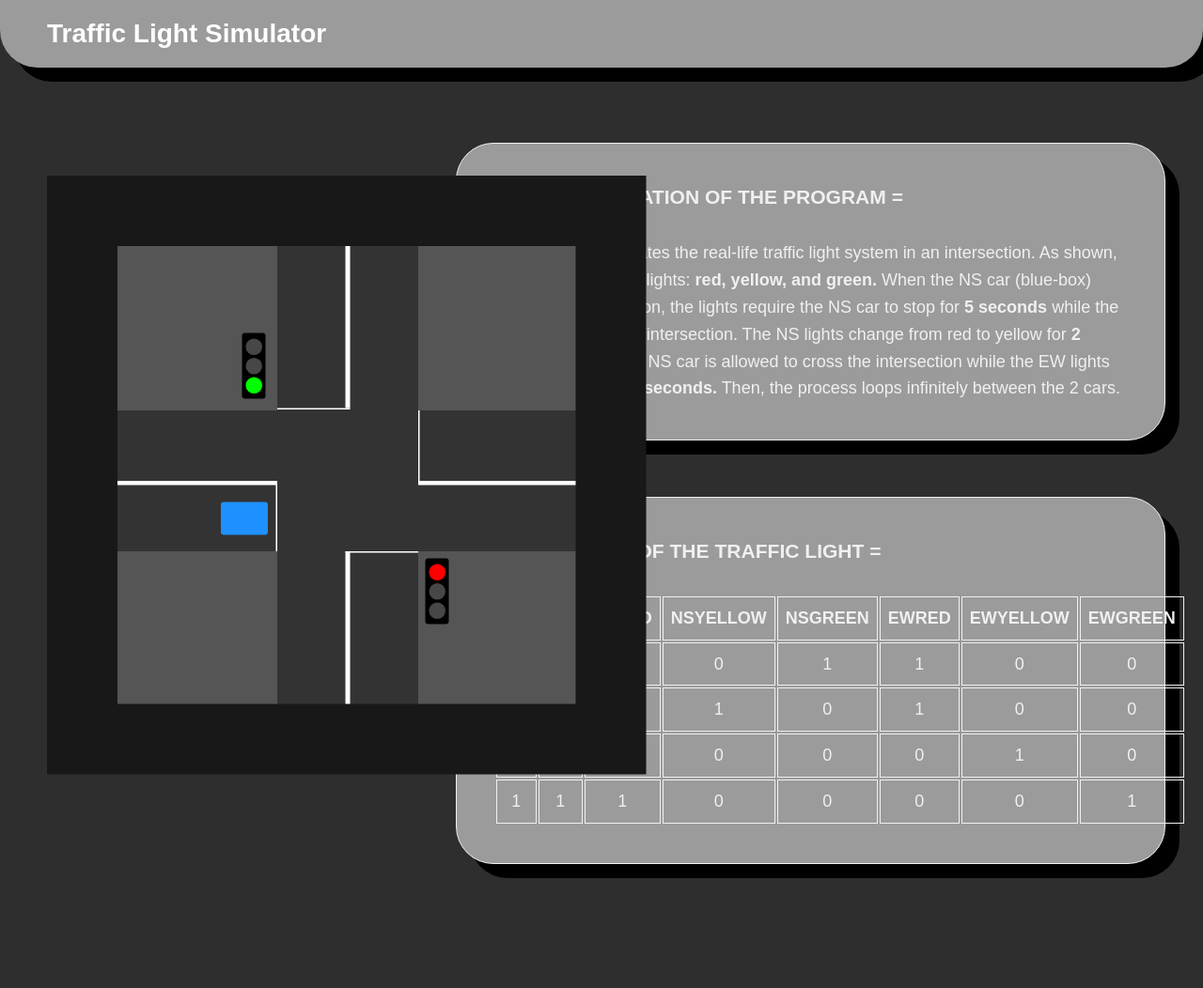
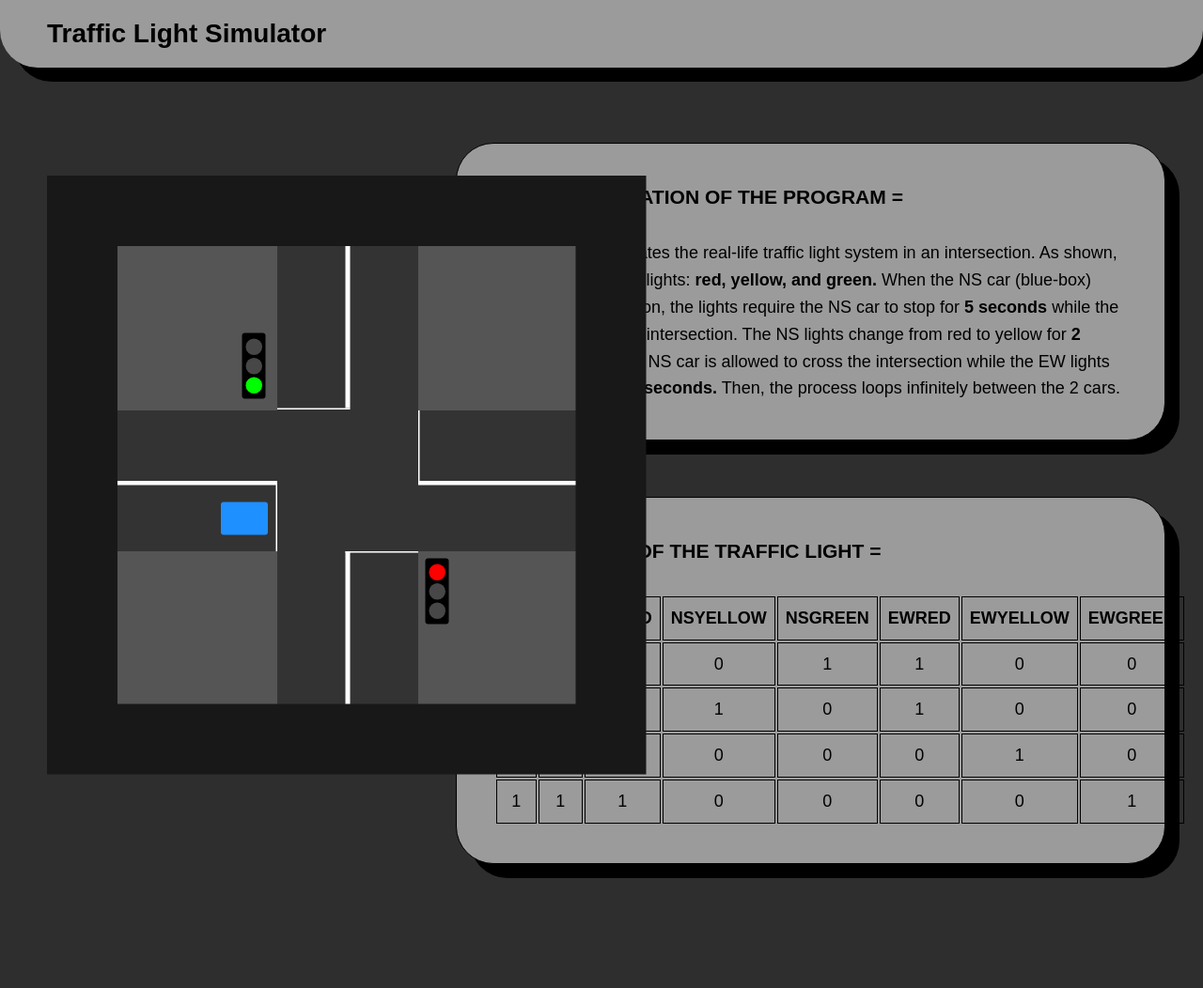
Before and after one commit to shynerietorres-creator/Trafficlightsimulator, a Flask app: page / in a window 1280 px wide. Shown: the whole page at 94% size. Run offline with Flask 3, Linux system fonts and the light colour scheme.

Commit message:
style.css

```diff
--- a/static/style.css
+++ b/static/style.css
@@ -13,7 +13,7 @@ body {
 
 .site-header {
     background-color: #9b9b9b;
-    color: #fff;
+    color: black;
     padding: 20px 50px;
     font-size: 28px;
     font-weight: bold;
@@ -29,7 +29,7 @@ body {
     padding: 40px;
     float: right;
     border-radius: 40px;
-    color: #f0f0f0;
+    color: black;
     line-height: 1.6;
     font-size: 18px;
     transform: translateY(80px);
@@ -45,7 +45,7 @@ body {
     padding: 40px;
     float: right;
     border-radius: 40px;
-    color: #f0f0f0;
+    color: black;
     line-height: 1.6;
     font-size: 18px;
     transform: translateY(140px);
```
